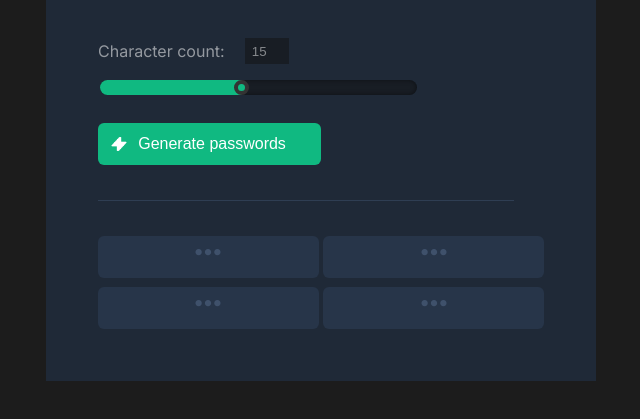
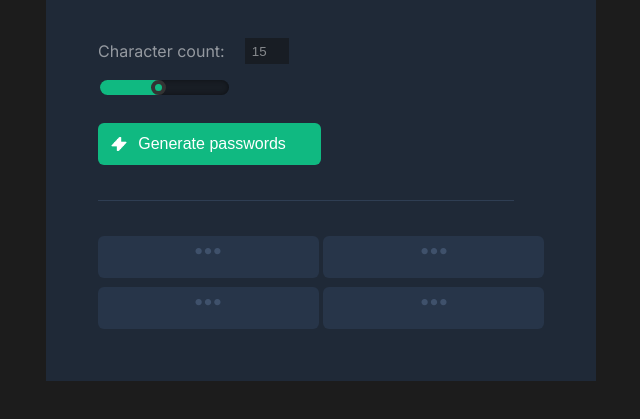
Before and after one commit to obinna-dev/password-generator, a plain HTML site: page index.html in a window 1280 px wide. Shown: the part 307-726 px from the top of the page, without its empty margins (319-959 px from the left). Drawn offline with Linux system fonts and the light colour scheme.

Commit message:
Resize result fonts

```diff
--- a/styles.css
+++ b/styles.css
@@ -124,7 +124,7 @@ form   {
 }
 .range {
     margin-top: 1rem;
-    width: 19.8rem;
+    max-width: 80%;
     height: 15px;
     -webkit-appearance: none;
     background: var(--range-bg-color);
@@ -157,13 +157,11 @@ form > button  {
     align-items: center;
     cursor: pointer;
 }
-
 form > button:active {
     background: #0c9668;
     height: 38px;
     width: 219px;
     margin-bottom: 39px;
-
 }
 form > button > img    {
     width: 30px;
@@ -215,7 +213,7 @@ form > button > p{
 }
 .results > p    {
     color: #55F991;
-    font-size: 1rem;
-    font-weight: 500;
+    font-size: 80%;
+    font-weight: 400;
     line-height: 2rem;
 }
```
